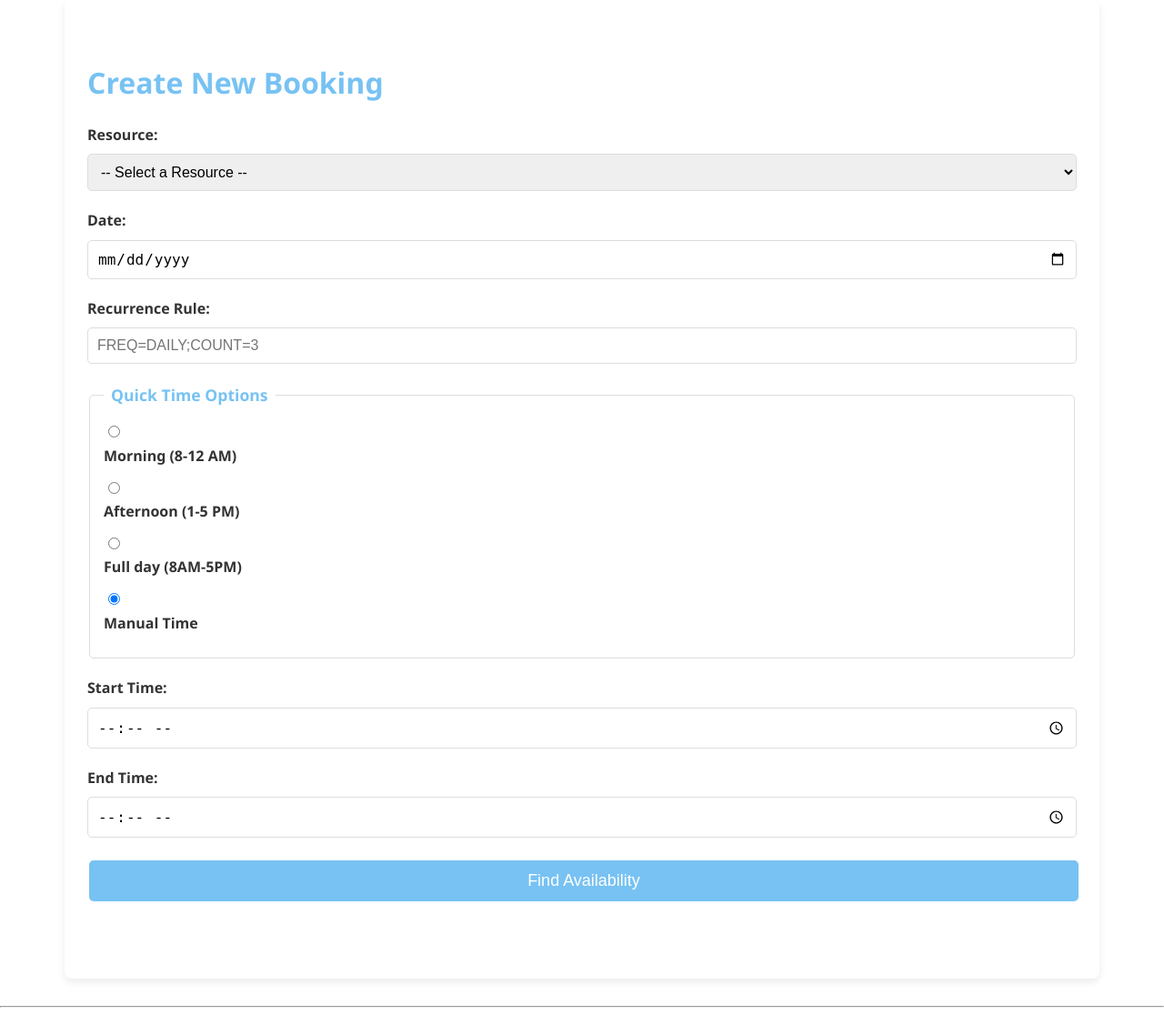
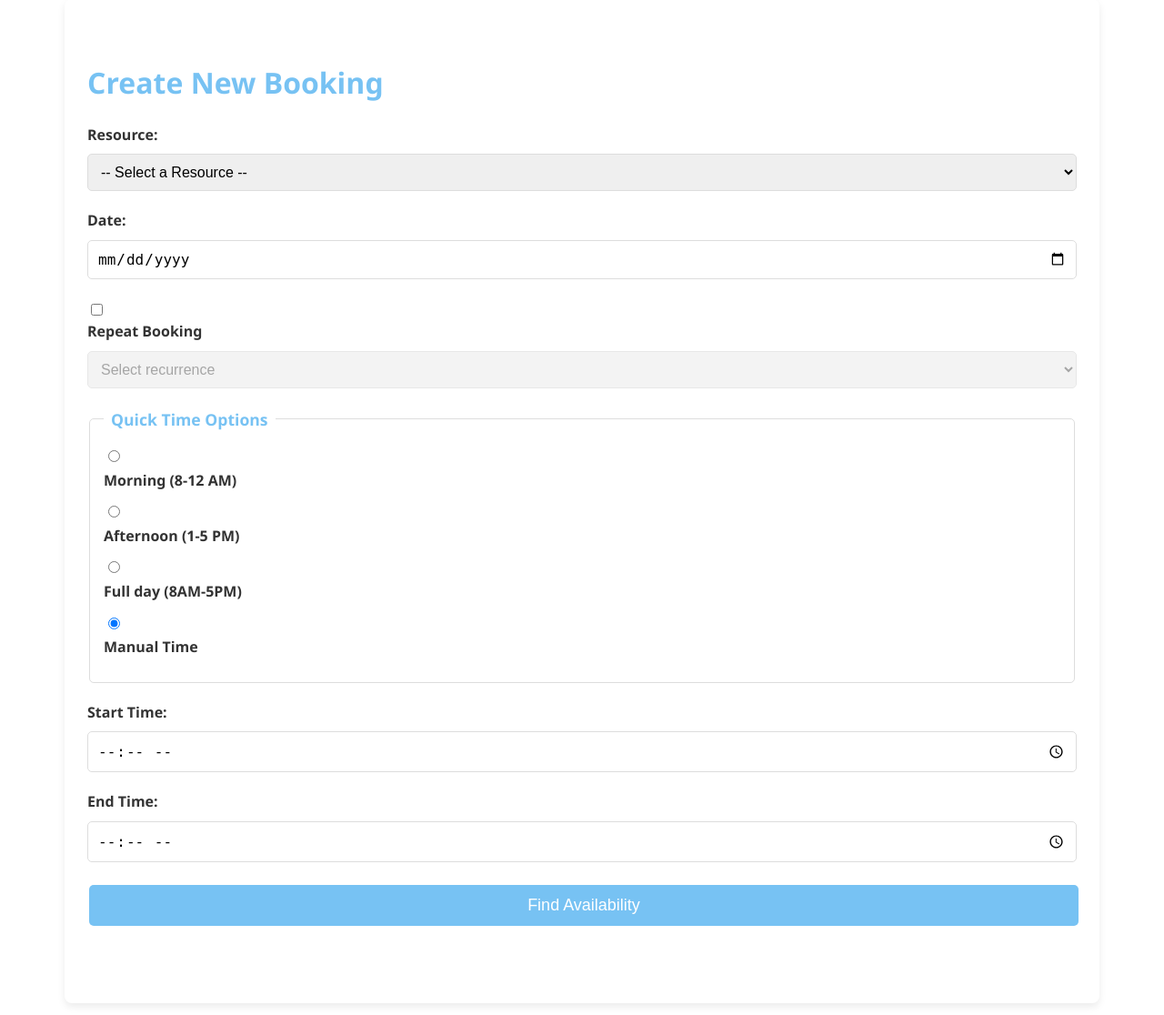
Before and after one commit to panaresium/ResourceBookingSystem, a Flask app: page /new_booking in a window 1280 px wide. Shown: the part 328-1444 px from the top of the page at 91% size. Run offline with Flask 2, Linux system fonts and the light colour scheme; a user stored in the database is signed in; data comes from the database, SQL or seed files in the repository; some libraries are stand-ins or nearby versions.

Commit message:
Update recurrence UI with checkbox and dropdown

```diff
--- a/static/js/script.js
+++ b/static/js/script.js
@@ -441,6 +441,18 @@ document.addEventListener('DOMContentLoaded', function() {
         const manualTimeInputsDiv = document.getElementById('manual-time-inputs');
         const startTimeInput = document.getElementById('start-time');
         const endTimeInput = document.getElementById('end-time');
+        const recurrenceToggle = document.getElementById('enable-recurrence');
+        const recurrenceSelect = document.getElementById('recurrence-rule');
+
+        if (recurrenceToggle && recurrenceSelect) {
+            recurrenceSelect.disabled = !recurrenceToggle.checked;
+            recurrenceToggle.addEventListener('change', function() {
+                recurrenceSelect.disabled = !this.checked;
+                if (!this.checked) {
+                    recurrenceSelect.value = '';
+                }
+            });
+        }
 
         quickTimeOptions.forEach(radio => {
             radio.addEventListener('change', function() {
@@ -604,6 +616,11 @@ document.addEventListener('DOMContentLoaded', function() {
                     manualRadio.checked = true;
                     // Trigger change to ensure manual time inputs are shown if hidden
                     manualRadio.dispatchEvent(new Event('change'));
+                }
+                if (recurrenceToggle && recurrenceSelect) {
+                    recurrenceToggle.checked = false;
+                    recurrenceSelect.disabled = true;
+                    recurrenceSelect.value = '';
                 }
             } catch (error) {
                 // apiCall already displayed the error in bookingResultsDiv.
--- a/templates/new_booking.html
+++ b/templates/new_booking.html
@@ -17,8 +17,13 @@
             <input type="date" id="booking-date" name="booking_date">
         </div>
         <div>
-            <label for="recurrence-rule">{{ _('Recurrence Rule:') }}</label>
-            <input type="text" id="recurrence-rule" name="recurrence_rule" placeholder="FREQ=DAILY;COUNT=3">
+            <input type="checkbox" id="enable-recurrence">
+            <label for="enable-recurrence">{{ _('Repeat Booking') }}</label>
+            <select id="recurrence-rule" name="recurrence_rule" disabled>
+                <option value="">{{ _('Select recurrence') }}</option>
+                <option value="FREQ=DAILY;COUNT=3">{{ _('Daily for 3 days') }}</option>
+                <option value="FREQ=WEEKLY;COUNT=3">{{ _('Weekly for 3 weeks') }}</option>
+            </select>
         </div>
         <div>
             <fieldset>
```
